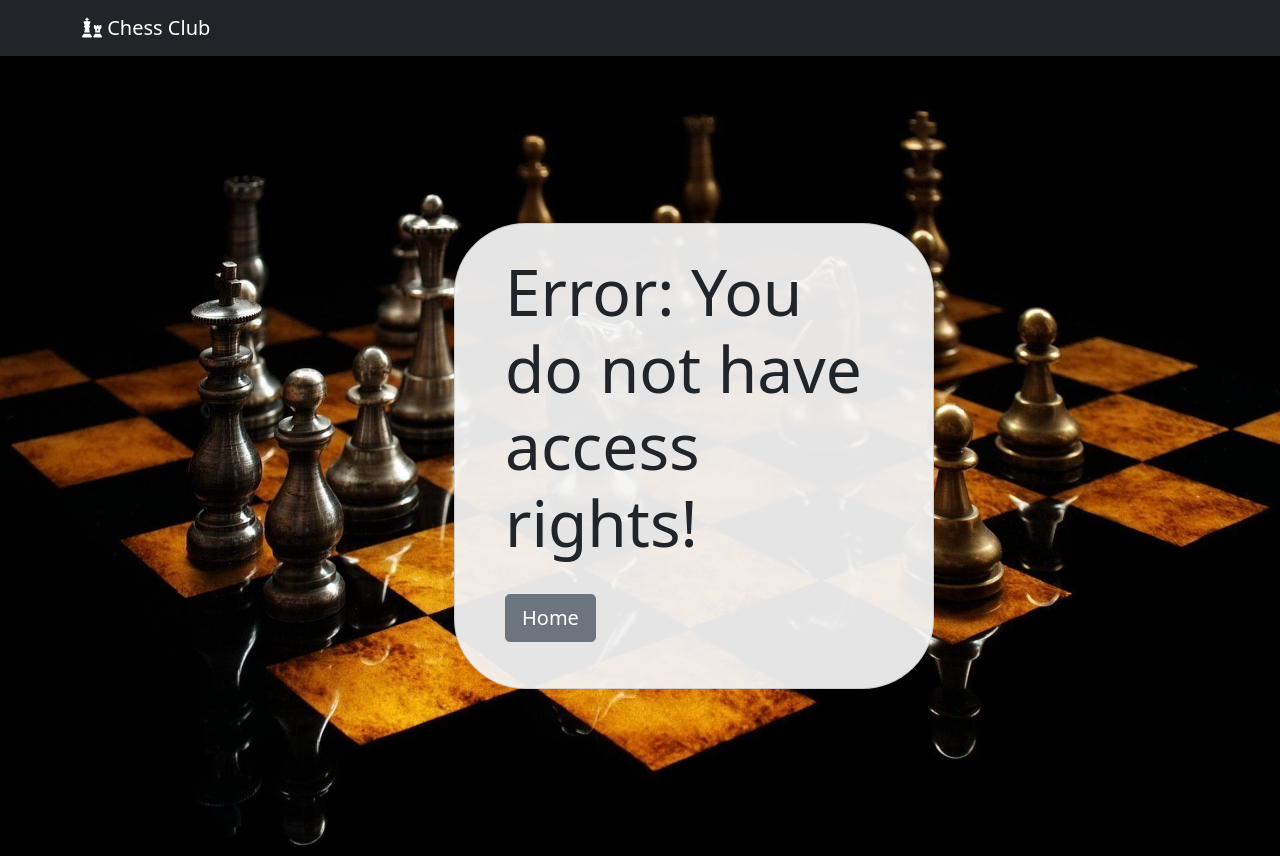
After one commit to zakahmedmohamed/SEG-small-group-project, a Django app: page /access_denied/ in a window 1280 px wide. The commit adds this page. Run offline with Django 3.2, Linux system fonts and the light colour scheme; some libraries are stand-ins or nearby versions.

Commit message:
forbidden page and comments

```diff
--- /dev/null
+++ b/clubs/templates/access_denied.html
@@ -0,0 +1,19 @@
+{% extends "base_content.html" %}
+{% block content %}
+<div id = "cover-image">
+    <div class="container vh-100">
+      <div class="row h-100">
+        <div class="col-12 my-auto">
+          <div class="card cover-card offset-md-2 offset-lg-4">
+            <h1 class="cover-heading">Error: You do not have access rights!</h1>
+            <p><br/>
+              <a href='{% url 'my_clubs' %}' class="btn btn-lg btn-secondary">
+                Home
+              </a>
+            </p>
+          </div>
+        </div>
+      </div>
+    </div>
+  </div>
+{% endblock %}
--- a/clubs/templates/club_list.html
+++ b/clubs/templates/club_list.html
@@ -5,7 +5,7 @@
     <div class="row h-100 ">
       <div class="col-12 my-auto">
         <div class="card cover-card offset-md-3 offset-lg-4">
-          <h4 style="text-align: center">My Clubs</h5>
+          <h4 style="text-align: center">Clubs to join!</h5>
           <ul class="nav nav-tabs" id="clubTabs" role="tablist">
         {% for club in clubs %}
           <li class="nav-item">
--- a/clubs/templates/my_clubs.html
+++ b/clubs/templates/my_clubs.html
@@ -9,7 +9,7 @@
           <ul class="nav nav-tabs" id="clubTabs" role="tablist">
         {% for club in clubs %}
           <li class="nav-item">
-            {% if forloop.counter == 1 %}
+          {% if forloop.counter == 1 %}
             <button class="nav-link active" id="{{club.name}}Tab" href="#{{club.name}}" data-bs-toggle="tab" data-bs-target="#{{club.name}}" type="button" role="tab" aria-controls="{{club.name}}" aria-selected="false">{{club.name}}</button>
           {% else %}
             <button class="nav-link" id="{{club.name}}Tab" href="#{{club.name}}" data-bs-toggle="tab" data-bs-target="#{{club.name}}" type="button" role="tab" aria-controls="{{club.name}}" aria-selected="false">{{club.name}}</button>
--- a/clubs/views.py
+++ b/clubs/views.py
@@ -12,6 +12,12 @@ from .forms import SignUpForm, Create_A_Club_Form, Log_in_form, UserForm, Passwo
 from clubs.models import Club, UserClubs
 from .models import User
 
+
+#This is a page that will be redirected too when a user doesnt have access to a url
+def access_denied(request):
+    return render(request, 'access_denied.html')
+
+#A function that validates whether the user has logged in
 def login_prohibited(view_function):
     def modified_view_function(request):
         if request.user.is_authenticated:
@@ -20,32 +26,35 @@ def login_prohibited(view_function):
             return view_function(request)
     return modified_view_function
 
+#A function that verifies whether the user is a owner
 def owner_required(view_function):
     def modified_view_function(request, club_name, **kwargs):
         selected_club = Club.objects.get(name = club_name)
         owner_user = UserClubs.objects.get(user=request.user, club = selected_club)
         if not owner_user.is_owner:
-            return redirect('club_list')
+            return redirect('access_denied')
         else:
             return view_function(request, club_name, **kwargs)
     return modified_view_function
 
+#A function that verifies whether the user is a officier
 def officer_required(view_function):
     def modified_view_function(request, club_name, **kwargs):
         selected_club = Club.objects.get(name = club_name)
         owner_user = UserClubs.objects.get(user=request.user, club = selected_club)
         if not owner_user.is_officer:
-            return redirect('club_list')
+            return redirect('access_denied')
         else:
             return view_function(request, club_name, **kwargs)
     return modified_view_function
 
+#A function that verifies whether the user is a member
 def member_required(view_function):
     def modified_view_function(request, club_name, **kwargs):
         selected_club = Club.objects.get(name = club_name)
         member_user = UserClubs.objects.filter(user=request.user, club = selected_club)
         if not member_user.exists() or not member_user.get().is_member:
-            return redirect('my_clubs')
+            return redirect('access_denied')
         else:
             return view_function(request, club_name, **kwargs)
     return modified_view_function
@@ -64,6 +73,7 @@ def sign_up(request):
         form = SignUpForm()
     return render(request, 'sign_up.html', {'form': form})
 
+#View for editing the user profile details
 @login_required
 def profile(request):
     current_user = request.user
@@ -77,6 +87,7 @@ def profile(request):
         form = UserForm(instance=current_user)
     return render(request, 'profile.html', {'form': form})
 
+# View for changning/updating the user's password
 @login_required
 def password(request):
     current_user = request.user
@@ -94,24 +105,24 @@ def password(request):
     form = PasswordForm()
     return render(request, 'password.html', {'form': form})
 
+#The view that will allow a user to create a club
 @login_required
 def create_club(request):
     if request.method =='POST':
         form = Create_A_Club_Form(request.POST)
         if form.is_valid():
             newClub = form.save()
-            #clubName = form.cleaned_data['name']
             club_user = UserClubs(user = request.user, club = newClub)
             club_user.is_member = True
             club_user.is_officer = True
             club_user.is_owner = True
             club_user.save()
-            return redirect('club_list')
+            return redirect('my_clubs')
     else:
         form = Create_A_Club_Form()
     return render(request, 'create_club.html', {'form': form})
 
-# Create your views here.
+# This is the home view that can only be accessed prior to log in
 @login_prohibited
 def home(request):
     return render(request, 'home.html')
--- a/system/urls.py
+++ b/system/urls.py
@@ -38,5 +38,6 @@ urlpatterns = [
     path('demote_officer/<club_name>/<int:user_id>', views.demote_officer, name='demote_officer'),
     path('transfer_ownership/<club_name>/<int:user_id>', views.transfer_ownership, name='transfer_ownership'),
     path('log_out/', views.log_out, name='log_out'),
+    path('access_denied/',views.access_denied,name='access_denied'),
 
 ]
```
Also changed, not shown: clubs/models.py (+4 -11 lines).
